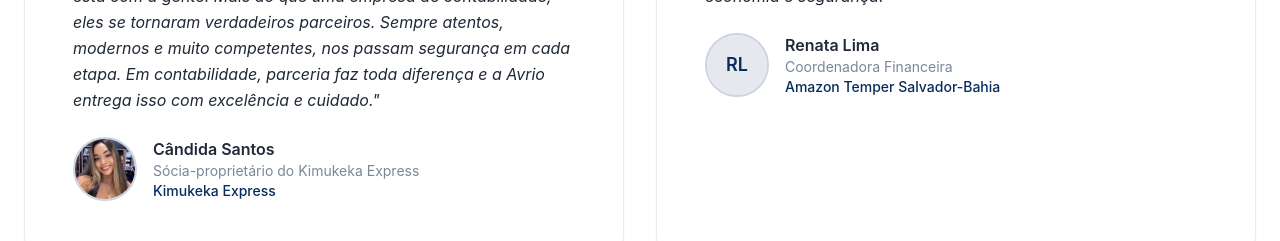
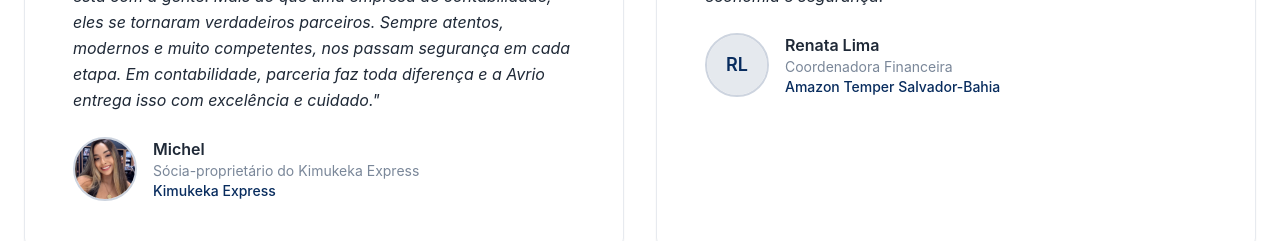
Before and after one commit to buga2023/avriocontabilidade, a React (Vite) app: page / in a window 1280 px wide. Shown: the part 8840-9081 px from the top of the page. Built offline with nearby package versions, Linux system fonts and the light colour scheme.

Commit message:
Trocar Cândida com Michel

```diff
--- a/src/components/sections/TestimonialsSection.tsx
+++ b/src/components/sections/TestimonialsSection.tsx
@@ -30,7 +30,7 @@ export const TestimonialsSection: React.FC = () => {
     },
     {
       id: 3,
-      name: 'Cândida Santos',
+      name: 'Michel',
       company: 'Kimukeka Express',
       role: 'Sócia-proprietário do Kimukeka Express',
       rating: 5,
```
